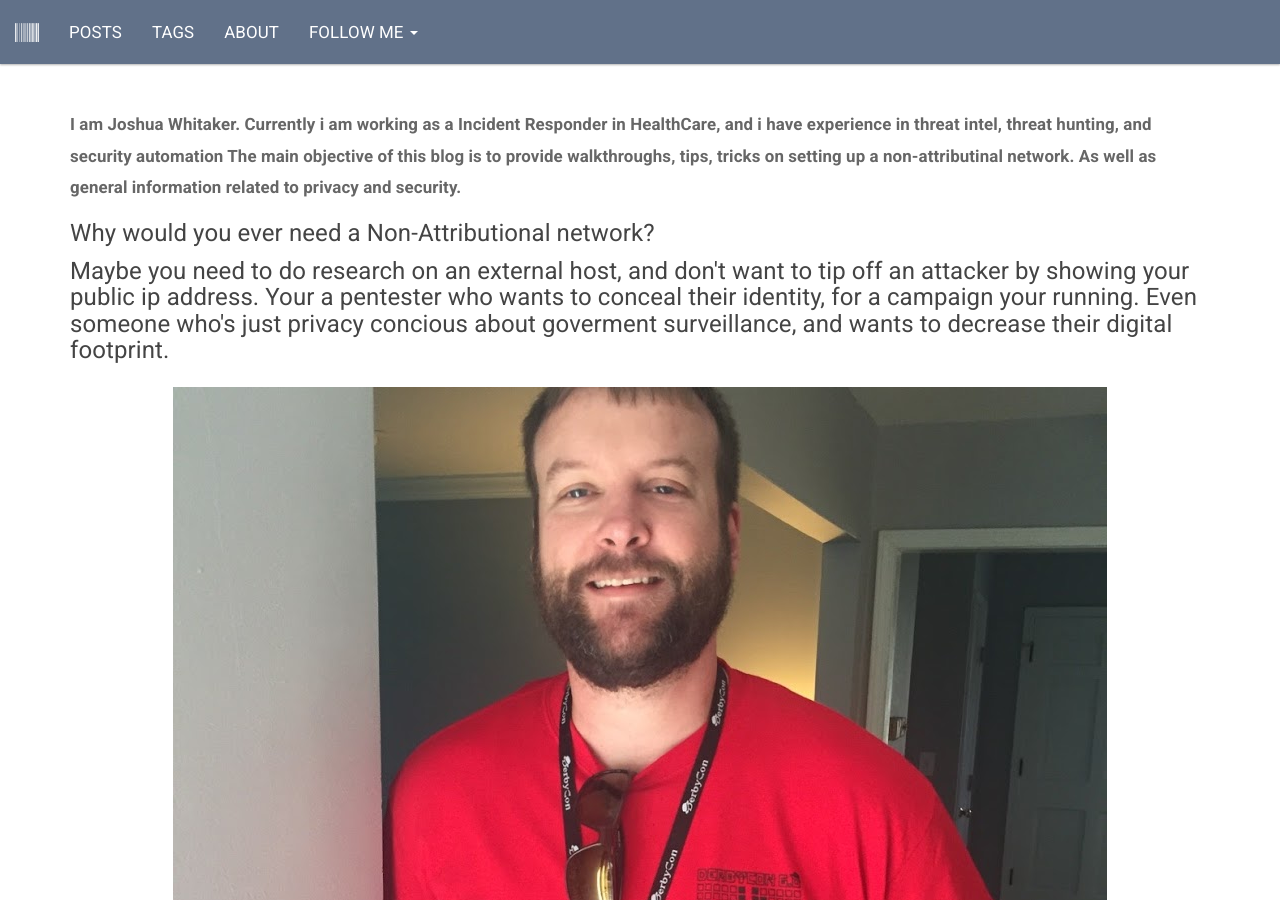
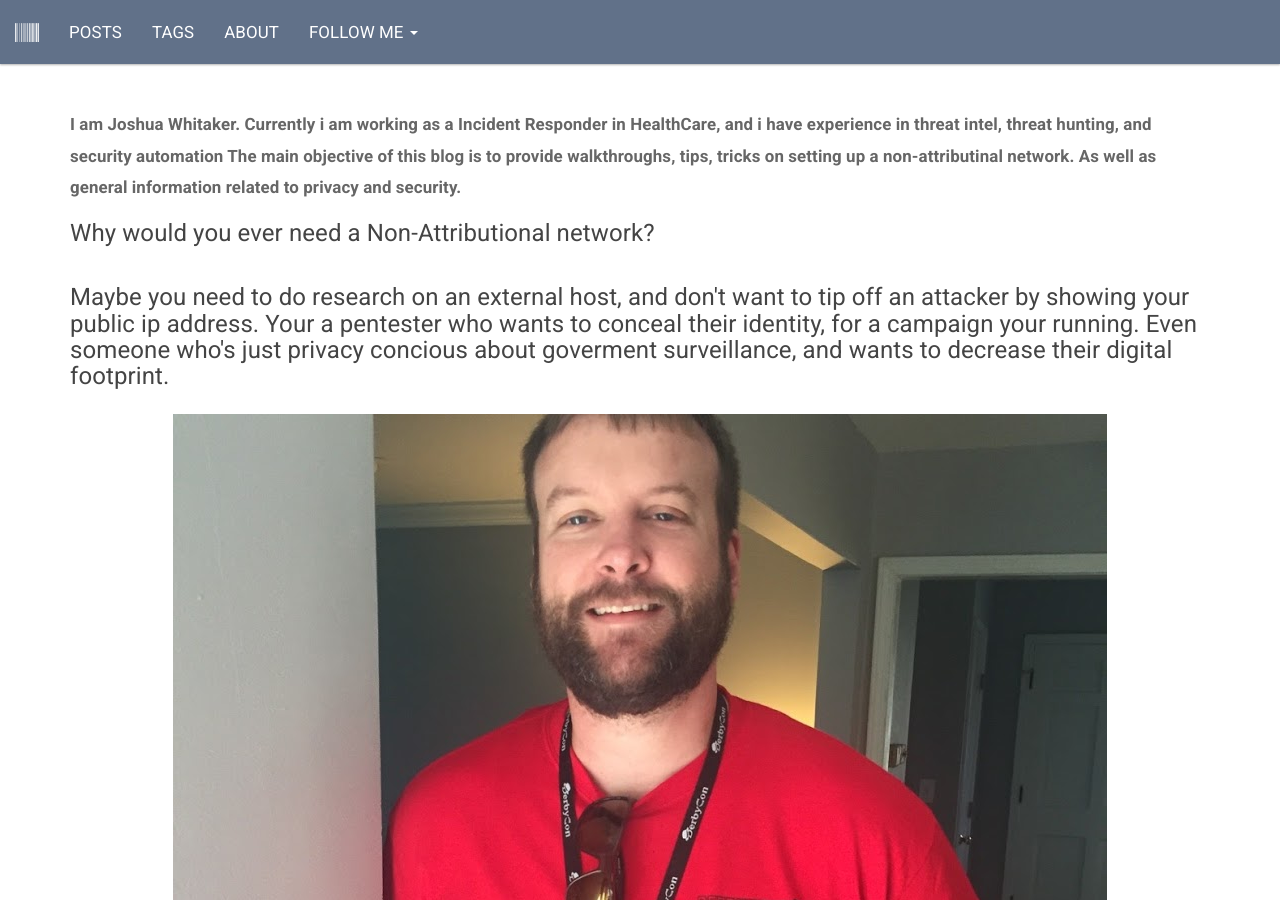
Before and after one commit to Stahlz/Stahlz.github.io, a Jekyll site: the page built from _pages/about.html, in a window 1280 px wide and 900 px high, scrolled down 393 px. Built offline with Jekyll 4.4.1, drawn with Linux system fonts in a browser that asks for light colours.

```diff
--- a/_pages/about.html
+++ b/_pages/about.html
@@ -12,7 +12,7 @@ The main objective of this blog is to provide walkthroughs, tips, tricks on sett
 As well as general information related to privacy and security.
 </p>
 
-<b><h4>Why would you ever need a Non-Attributional network?<h4></b>
+<b><h4>Why would you ever need a Non-Attributional network?<h4></b></br>
 
 <p>
 Maybe you need to do research on an external host, and don't want to tip off an attacker by showing your public ip address.
```
